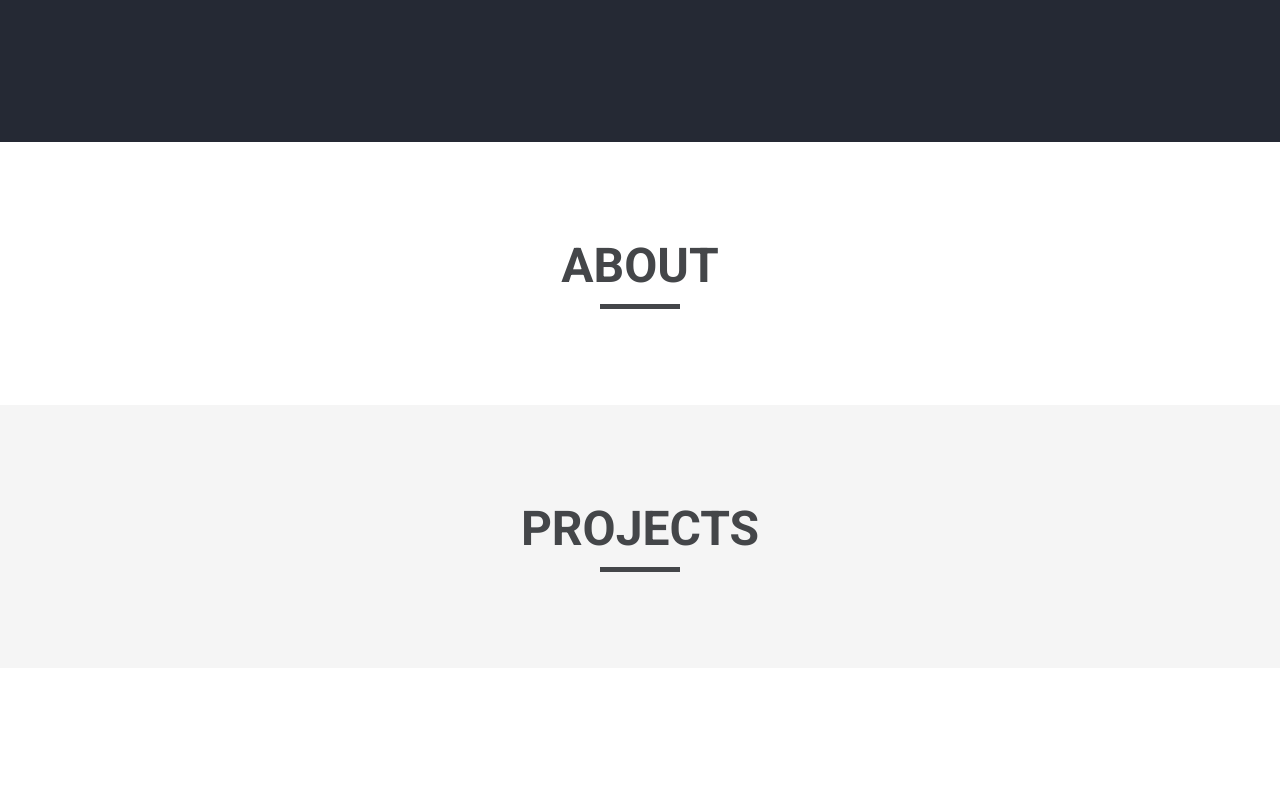
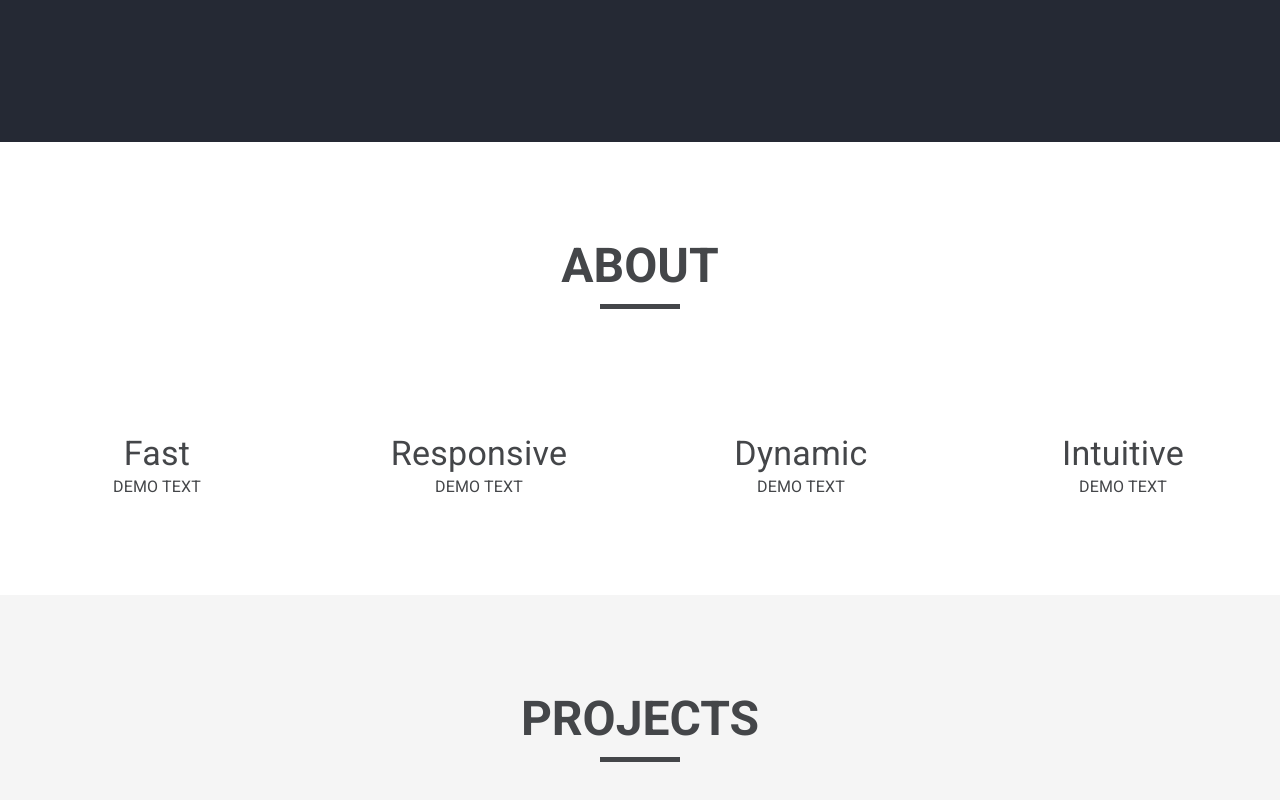
Before and after one commit to ricecreamdude/joshuaho.me, a React (Create React App) app: page / in a window 1280 px wide. Shown: the part 658-1458 px from the top of the page. Before the commit the page ends 1326 px from the top, so only its background shows below. Built offline with nearby package versions, Linux system fonts and the light colour scheme.

Commit message:
Completed more global styles

```diff
--- a/src/App.css
+++ /dev/null
@@ -1,3 +0,0 @@
-* {
-    color: rgb(68, 70, 73);
-}
--- a/src/components/About/About.js
+++ b/src/components/About/About.js
@@ -1,13 +1,58 @@
 
 import React from 'react'
+
+import { Container, Grid } from '@material-ui/core'
+
+import { makeStyles } from '@material-ui/core/styles'
+
 import SectionHeader from '../SectionHeader/SectionHeader'
+import SkillCard from './SkillCard';
+
+const useStyles = makeStyles((theme)=>({
+
+    root:{}
+
+}))
 
 
 function About(){
 
+    const skillsData = [
+        {
+            title:"Fast",
+            text:"DEMO TEXT",
+            icon:""
+        },
+        {
+            title:"Responsive",
+            text:"DEMO TEXT",
+            icon:""
+        },
+        {
+            title:"Dynamic",
+            text:"DEMO TEXT",
+            icon:""
+        },
+        {
+            title:"Intuitive",
+            text:"DEMO TEXT",
+            icon:""
+        },
+    ]
+
     return(
         <section>
             <SectionHeader text="About" />
+            <Grid container spacing={1}>
+                {
+                    skillsData.map( (skill) => {
+
+                        return(
+                            <SkillCard title={skill.title} text={skill.text} key={skill.title}/>
+                        )
+                    })
+                }
+            </Grid>
         </section>
     )
 }
--- /dev/null
+++ b/src/components/About/SkillCard.js
@@ -0,0 +1,34 @@
+import React from 'react';
+
+import { Grid, Box, Typography, Icon } from '@material-ui/core';
+
+import { makeStyles } from '@material-ui/core/styles'
+
+const useStyles = makeStyles( (theme)=>({
+    root:{
+        textAlign: "center"
+    }
+}))
+
+function SkillCard(props){
+
+    const classes = useStyles();
+
+    return(
+        <Grid item xs={12} md={3}>
+            <Box className={classes.root}>
+                <Icon></Icon>
+                <Typography component="h3" variant="h4">
+                    {props.title}
+                </Typography>
+                <Typography component="p">
+                    {props.text}
+                </Typography>
+            </Box>
+        </Grid>
+    )
+
+}
+
+
+export default SkillCard;
--- a/src/components/Header/Header.js
+++ b/src/components/Header/Header.js
@@ -5,7 +5,7 @@ import MenuIcon from '@material-ui/icons/Menu';
 
 import { makeStyles } from '@material-ui/core/styles'
 
-const useStyles = makeStyles({
+const useStyles = makeStyles( theme => ({
     root:{
         height:"60px",
         backgroundColor: "#1B242F"
@@ -18,8 +18,7 @@ const useStyles = makeStyles({
         width:"1.4em",
         height:"1.4em",
     }
-
-})
+}))
 
 function Header(){
 
@@ -29,7 +28,7 @@ function Header(){
         <div>
             <AppBar position="fixed" className={classes.root}>
                 <Toolbar className={classes.toolbar}>
-                    <IconButton edge="end" className={classes.menuButton} color="inherit" aria-label="menu">
+                    <IconButton edge="end" className={classes.menuButton} aria-label="menu">
                         <MenuIcon m={4} className={classes.button}/>
                     </IconButton>
                 </Toolbar>
--- a/src/components/Projects/Projects.js
+++ b/src/components/Projects/Projects.js
@@ -1,6 +1,8 @@
 import React from 'react';
 
 import SectionHeader from '../SectionHeader/SectionHeader';
+
+import { Container } from '@material-ui/core';
 
 import { makeStyles } from '@material-ui/core/styles';
 
@@ -16,9 +18,11 @@ function Projects(){
     const classes = useStyles();
 
     return(
-        <div className={classes.root}>
+        <section className={classes.root}>
             <SectionHeader text="Projects" />
-        </div>
+            {/* <Container maxWidth="md">
+            </Container> */}
+        </section>
 
     )
 }
--- a/src/components/SectionHeader/SectionHeader.js
+++ b/src/components/SectionHeader/SectionHeader.js
@@ -7,7 +7,7 @@ const useStyles = makeStyles( theme => ({
     root:{
         display: "flex",
         flexDirection: "column",
-        padding: theme.spacing(12),
+        paddingBottom: theme.spacing(12),
     },
     text:{
         fontWeight: "700",
@@ -16,8 +16,7 @@ const useStyles = makeStyles( theme => ({
     },
     hrule:{
         width: "80px",
-        color: "rgb(68, 70, 73)",
-        borderBottom: "5px solid rgb(68, 70, 73)"
+        borderBottom: "5px solid #444649"
     }
 }))
 
--- a/src/index.css
+++ b/src/global.css
@@ -12,6 +12,10 @@ code {
     monospace;
 }
 
-h2, p {
+h2, h3, p {
   color: rgb(68, 70, 73);
 }
+
+section{
+  padding: 96px 0;
+}
--- a/src/index.js
+++ b/src/index.js
@@ -1,6 +1,6 @@
 import React from 'react';
 import ReactDOM from 'react-dom';
-import './index.css';
+import './global.css';
 import App from './App';
 import * as serviceWorker from './serviceWorker';
 
--- a/src/theme.js
+++ b/src/theme.js
@@ -5,6 +5,9 @@ const theme = createMuiTheme({
     palette:{
         primary:{
             main: '#01ACE4'
+        },
+        text:{
+            main: '#444649'
         },
         background: {
             grey: '#F5F5F5',
```
Also changed, not shown: src/components/Projects/ProjectCard.js (added).
